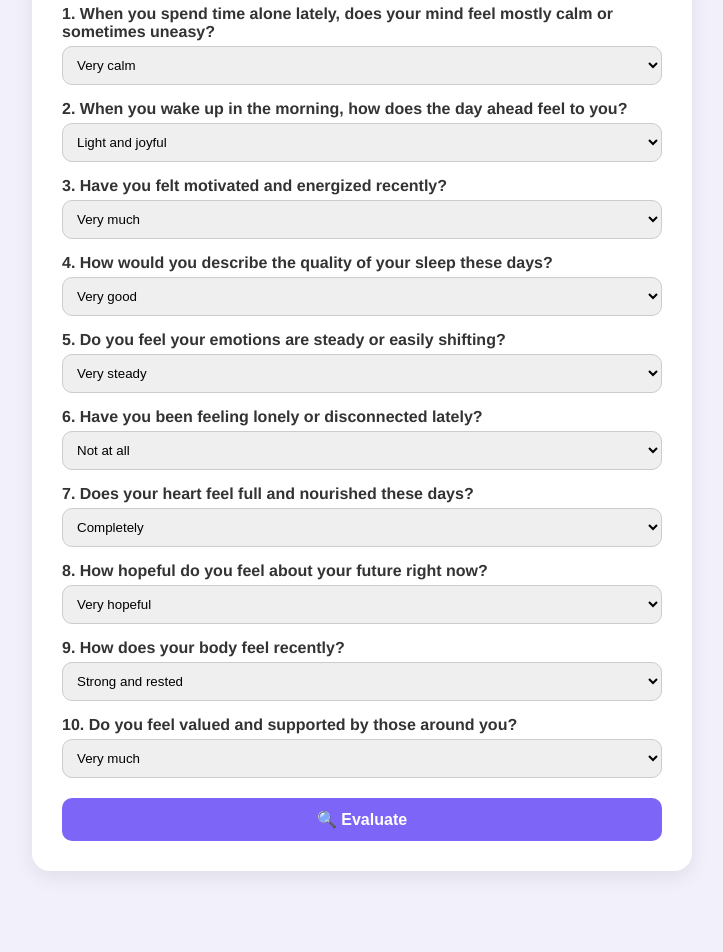
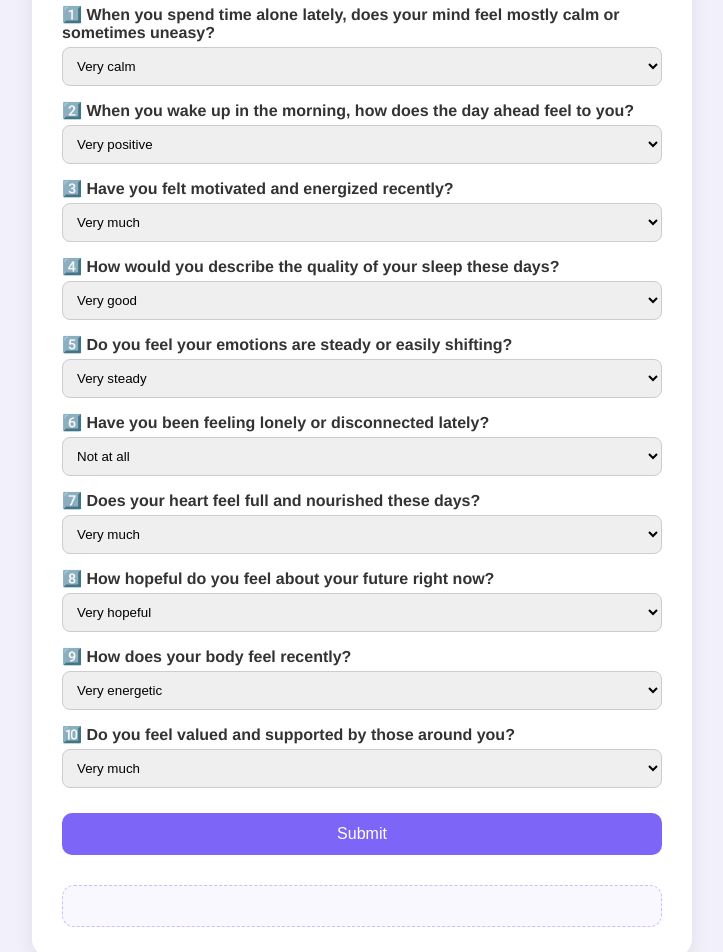
Before and after one commit to soulstonehouse/soulstone-matching, a plain HTML site: page public/emotion.html in a window 1280 px wide. Shown: the part 121-1073 px from the top of the page, without its empty margins (278-1001 px from the left). Before the commit the page ends 1020 px from the top, so only its background shows below. Drawn offline with Linux system fonts and the light colour scheme.

Commit message:
Update emotion.html

```diff
--- a/public/emotion.html
+++ b/public/emotion.html
@@ -2,15 +2,14 @@
 <html lang="en">
 <head>
   <meta charset="UTF-8" />
-  <title>Emotion Energy Evaluation</title>
-  <meta name="viewport" content="width=device-width, initial-scale=1.0" />
-  <link rel="stylesheet" href="/style.css" />
+  <title>Emotional Self-Assessment</title>
+  <meta name="viewport" content="width=device-width, initial-scale=1.0"/>
   <style>
     body {
       font-family: 'Helvetica Neue', sans-serif;
       background: #f2f0fb;
+      color: #333;
       padding: 20px;
-      color: #333;
     }
     .form-box {
       max-width: 600px;
@@ -20,9 +19,10 @@
       border-radius: 18px;
       box-shadow: 0 6px 20px rgba(0,0,0,0.08);
     }
-    .form-box h2 {
+    h2 {
       text-align: center;
       color: #5e49c2;
+      margin-bottom: 20px;
     }
     label {
       display: block;
@@ -33,16 +33,15 @@
       width: 100%;
       padding: 10px;
       border: 1px solid #ccc;
-      border-radius: 10px;
+      border-radius: 8px;
       margin-top: 5px;
     }
     button {
       width: 100%;
       padding: 12px;
-      margin-top: 20px;
+      margin-top: 25px;
       background: #7d65f8;
-      color: #fff;
-      font-weight: bold;
+      color: white;
       font-size: 16px;
       border: none;
       border-radius: 10px;
@@ -51,96 +50,168 @@
     button:hover {
       background: #5e49c2;
     }
+    #result {
+      margin-top: 30px;
+      padding: 20px;
+      background: #f9f7ff;
+      border-radius: 12px;
+      border: 1px dashed #c9c0f7;
+    }
+    #result a {
+      display: inline-block;
+      margin-top: 10px;
+      color: #7d65f8;
+      text-decoration: none;
+      font-weight: 600;
+    }
   </style>
 </head>
 <body>
   <div class="form-box">
-    <h2>🧘‍♀️ Emotion Energy Evaluation</h2>
+    <h2>✨ Emotional Self-Assessment</h2>
     <form id="emotionForm">
-      <!-- 10 questions -->
-      <label>1. When you spend time alone lately, does your mind feel mostly calm or sometimes uneasy?</label>
+      <label>1️⃣ When you spend time alone lately, does your mind feel mostly calm or sometimes uneasy?</label>
       <select name="q1">
-        <option value="0">Very calm</option>
-        <option value="1">Mostly calm</option>
-        <option value="2">Sometimes uneasy</option>
-        <option value="3">Often uneasy</option>
+        <option value="1">Very calm</option>
+        <option value="2">Mostly calm</option>
+        <option value="3">Sometimes uneasy</option>
+        <option value="4">Often uneasy</option>
       </select>
 
-      <label>2. When you wake up in the morning, how does the day ahead feel to you?</label>
+      <label>2️⃣ When you wake up in the morning, how does the day ahead feel to you?</label>
       <select name="q2">
-        <option value="0">Light and joyful</option>
-        <option value="1">Mostly positive</option>
-        <option value="2">A bit heavy</option>
-        <option value="3">Very heavy</option>
+        <option value="1">Very positive</option>
+        <option value="2">Mostly positive</option>
+        <option value="3">Sometimes difficult</option>
+        <option value="4">Mostly difficult</option>
       </select>
 
-      <label>3. Have you felt motivated and energized recently?</label>
+      <label>3️⃣ Have you felt motivated and energized recently?</label>
       <select name="q3">
-        <option value="0">Very much</option>
-        <option value="1">Mostly</option>
-        <option value="2">Sometimes</option>
-        <option value="3">Not at all</option>
+        <option value="1">Very much</option>
+        <option value="2">Mostly</option>
+        <option value="3">Sometimes</option>
+        <option value="4">Not at all</option>
       </select>
 
-      <label>4. How would you describe the quality of your sleep these days?</label>
+      <label>4️⃣ How would you describe the quality of your sleep these days?</label>
       <select name="q4">
-        <option value="0">Very good</option>
-        <option value="1">Quite good</option>
-        <option value="2">Not great</option>
-        <option value="3">Very poor</option>
+        <option value="1">Very good</option>
+        <option value="2">Mostly good</option>
+        <option value="3">Sometimes poor</option>
+        <option value="4">Very poor</option>
       </select>
 
-      <label>5. Do you feel your emotions are steady or easily shifting?</label>
+      <label>5️⃣ Do you feel your emotions are steady or easily shifting?</label>
       <select name="q5">
-        <option value="0">Very steady</option>
-        <option value="1">Mostly steady</option>
-        <option value="2">Sometimes shifting</option>
-        <option value="3">Very shifting</option>
+        <option value="1">Very steady</option>
+        <option value="2">Mostly steady</option>
+        <option value="3">Sometimes shifting</option>
+        <option value="4">Very shifting</option>
       </select>
 
-      <label>6. Have you been feeling lonely or disconnected lately?</label>
+      <label>6️⃣ Have you been feeling lonely or disconnected lately?</label>
       <select name="q6">
-        <option value="0">Not at all</option>
-        <option value="1">Rarely</option>
-        <option value="2">Sometimes</option>
-        <option value="3">Often</option>
+        <option value="1">Not at all</option>
+        <option value="2">Rarely</option>
+        <option value="3">Sometimes</option>
+        <option value="4">Very often</option>
       </select>
 
-      <label>7. Does your heart feel full and nourished these days?</label>
+      <label>7️⃣ Does your heart feel full and nourished these days?</label>
       <select name="q7">
-        <option value="0">Completely</option>
-        <option value="1">Mostly</option>
-        <option value="2">Partly</option>
-        <option value="3">Not at all</option>
+        <option value="1">Very much</option>
+        <option value="2">Mostly</option>
+        <option value="3">Sometimes</option>
+        <option value="4">Not at all</option>
       </select>
 
-      <label>8. How hopeful do you feel about your future right now?</label>
+      <label>8️⃣ How hopeful do you feel about your future right now?</label>
       <select name="q8">
-        <option value="0">Very hopeful</option>
-        <option value="1">Mostly hopeful</option>
-        <option value="2">A bit uncertain</option>
-        <option value="3">Not hopeful</option>
+        <option value="1">Very hopeful</option>
+        <option value="2">Mostly hopeful</option>
+        <option value="3">Sometimes doubtful</option>
+        <option value="4">Not hopeful</option>
       </select>
 
-      <label>9. How does your body feel recently?</label>
+      <label>9️⃣ How does your body feel recently?</label>
       <select name="q9">
-        <option value="0">Strong and rested</option>
-        <option value="1">Mostly okay</option>
-        <option value="2">Tired</option>
-        <option value="3">Very exhausted</option>
+        <option value="1">Very energetic</option>
+        <option value="2">Mostly good</option>
+        <option value="3">Sometimes tired</option>
+        <option value="4">Very tired</option>
       </select>
 
-      <label>10. Do you feel valued and supported by those around you?</label>
+      <label>🔟 Do you feel valued and supported by those around you?</label>
       <select name="q10">
-        <option value="0">Very much</option>
-        <option value="1">Mostly</option>
-        <option value="2">Sometimes</option>
-        <option value="3">Not at all</option>
+        <option value="1">Very much</option>
+        <option value="2">Mostly</option>
+        <option value="3">Sometimes</option>
+        <option value="4">Not at all</option>
       </select>
 
-      <button type="submit">🔍 Evaluate</button>
+      <button type="submit">Submit</button>
     </form>
+    <div id="result"></div>
   </div>
-  <script src="/js/emotion.js"></script>
+
+  <script>
+    document.getElementById("emotionForm").addEventListener("submit", async function(e) {
+      e.preventDefault();
+
+      const form = e.target;
+      const scores = Array.from(form.querySelectorAll("select")).map(s => parseInt(s.value));
+
+      const elements = {
+        Water: 0,
+        Fire: 0,
+        Earth: 0,
+        Ice: 0,
+        Wind: 0,
+        Metal: 0,
+        Thunder: 0,
+        Light: 0,
+        Darkness: 0,
+        Wood: 0
+      };
+
+      const questionElementMap = [
+        "Water","Darkness","Earth","Ice","Fire",
+        "Water","Metal","Darkness","Earth","Wood"
+      ];
+
+      scores.forEach((score, i) => {
+        if (score >=3) {
+          const el = questionElementMap[i];
+          elements[el]++;
+        }
+      });
+
+      const sorted = Object.entries(elements).sort((a,b) => b[1]-a[1]);
+      const [element] = sorted[0];
+      const descriptions = {
+        Water:"Aquamarine – known for calming the mind.",
+        Fire:"Carnelian – ignites passion and motivation.",
+        Earth:"Tiger's Eye – grounding and stabilizing.",
+        Ice:"Blue Lace Agate – soothes emotional turmoil.",
+        Wind:"Fluorite – clarity and fresh perspectives.",
+        Metal:"Clear Quartz – amplifies inner strength.",
+        Thunder:"Amethyst – awakens spiritual insight.",
+        Light:"Citrine – encourages optimism.",
+        Darkness:"Obsidian – helps release hidden emotions.",
+        Wood:"Green Aventurine – renewal and growth."
+      };
+
+      const assessment = `
+        <p>Your responses suggest you may be experiencing areas where support or self-care can help.</p>
+        <p><strong>Element:</strong> ${element}</p>
+        <p><strong>Recommended Crystal:</strong> ${descriptions[element]}</p>
+        <a href="/elemental-chat.html?element=${element}">✨ Talk to Your ${element} Spirit</a>
+      `;
+
+      document.getElementById("result").innerHTML = assessment;
+      window.scrollTo({top:document.getElementById("result").offsetTop,behavior:'smooth'});
+    });
+  </script>
 </body>
 </html>
```
